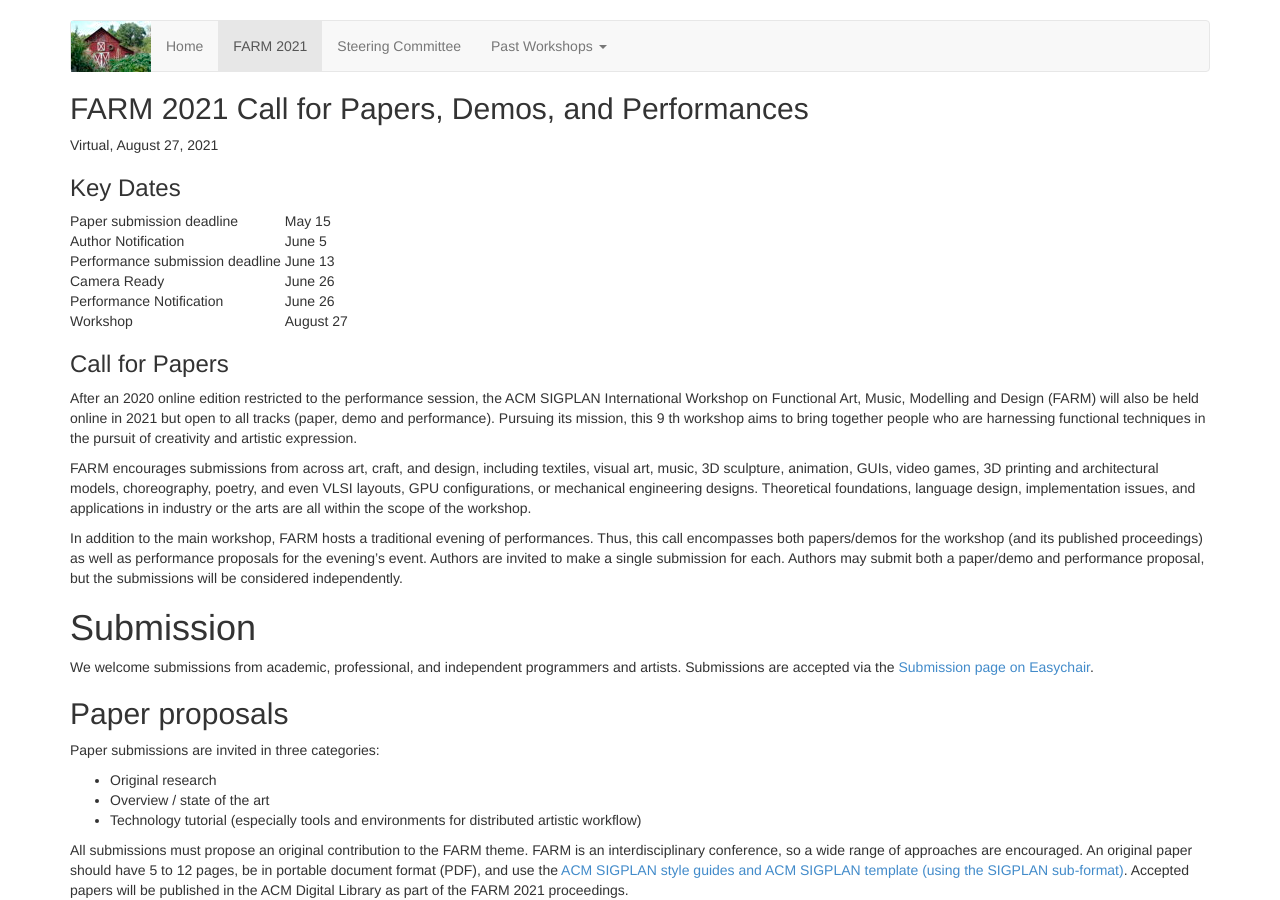
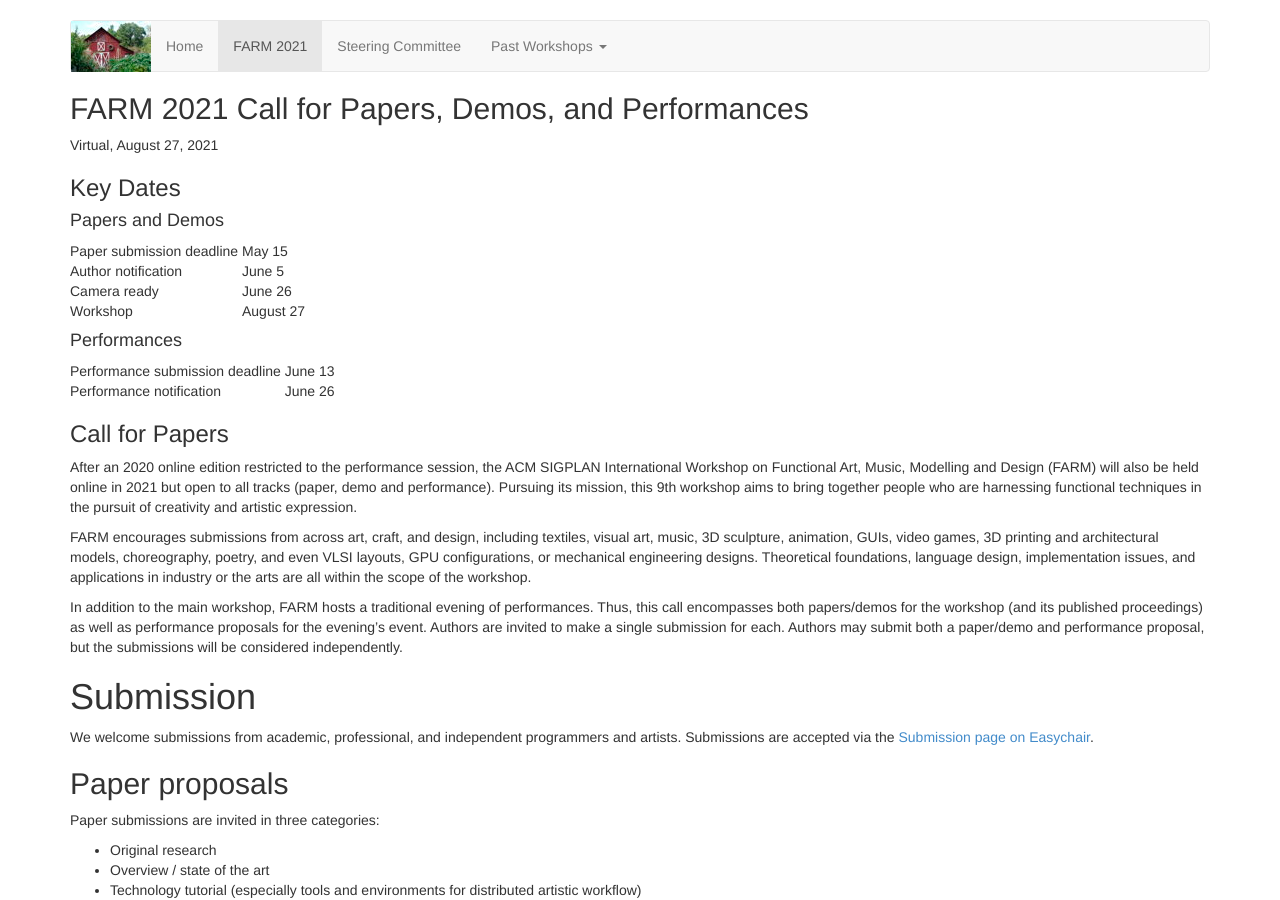
Before and after one commit to functional-art/functional-art.github.com, a Jekyll site: the page built from 2021/cfp.md, in a window 1280 px wide and 900 px high. Built offline with Jekyll 4.4.1, drawn with Linux system fonts in a browser that asks for light colours; nearby versions of some CDN libraries.

Commit message:
Minor tweaks

```diff
--- a/2021/cfp.md
+++ b/2021/cfp.md
@@ -10,12 +10,17 @@ Virtual, August 27, 2021
 
 ### Key Dates
 
+#### Papers and Demos
+
 | Paper submission deadline        || May 15 |
-| Author Notification              || June 5   |
+| Author notification              || June 5   |
+| Camera ready                     || June 26   |
+| Workshop                         || August 27 |
+
+#### Performances
+
 | Performance submission deadline  || June 13 |
-| Camera Ready                     || June 26   |
-| Performance Notification         || June 26 |
-| Workshop                         || August 27 |
+| Performance notification         || June 26 |
 
 ### Call for Papers
 
@@ -23,7 +28,7 @@ After an 2020 online edition restricted to the performance session,
 the ACM SIGPLAN International Workshop on Functional Art, Music,
 Modelling and Design (FARM) will also be held online in 2021 but open
 to all tracks (paper, demo and performance). Pursuing its mission,
-this 9 th workshop aims to bring together people who are harnessing
+this 9th workshop aims to bring together people who are harnessing
 functional techniques in the pursuit of creativity and artistic
 expression.
 
```
